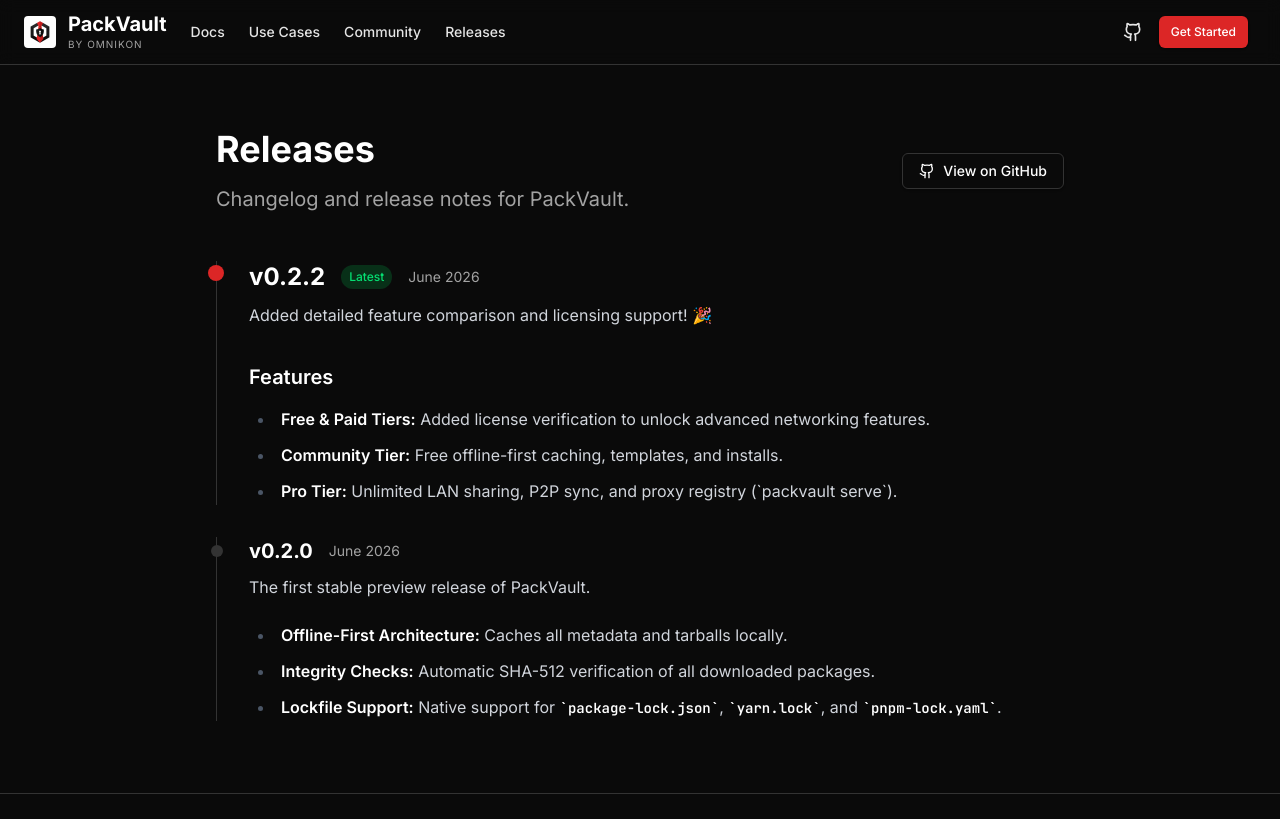
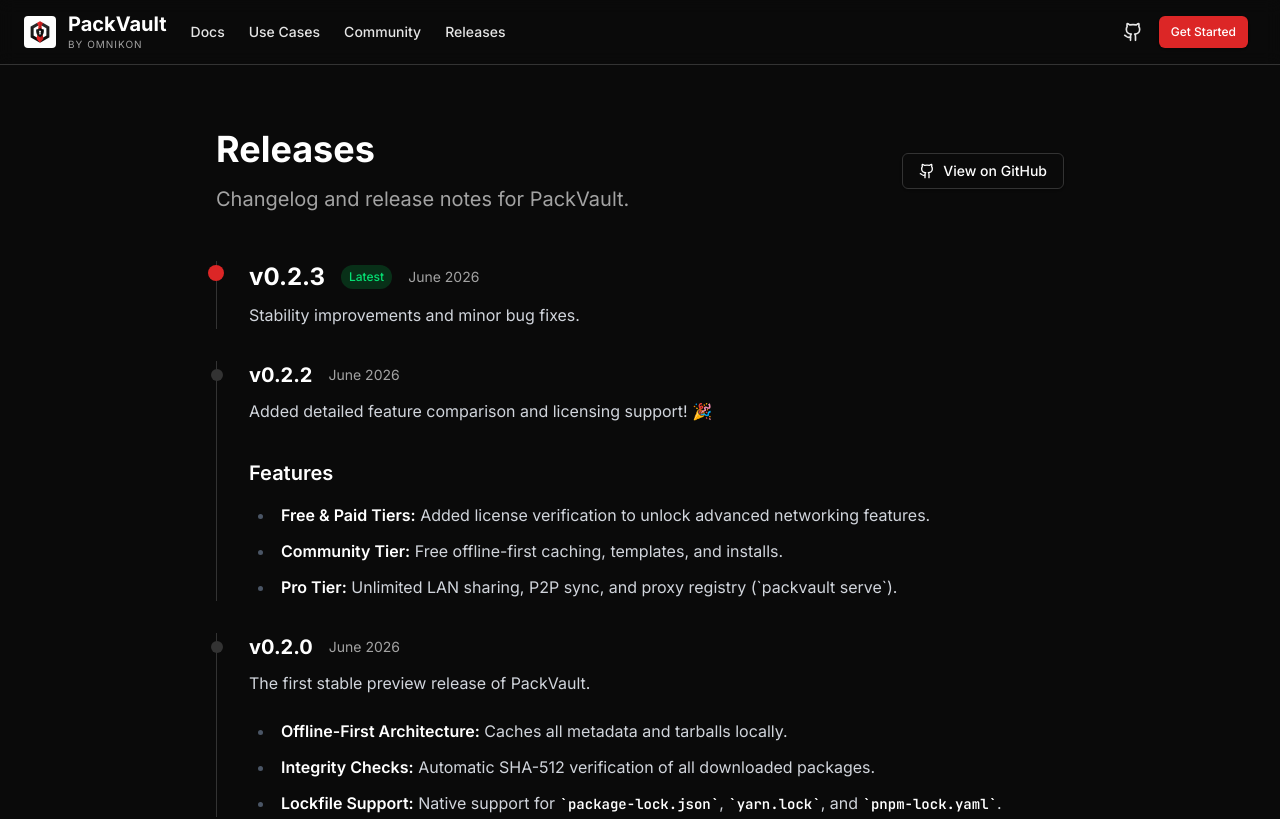
Before and after one commit to RishiByte/PackVault-Website, a Next.js app: page /releases in a window 1280 px wide. Shown: the top 819 px of the page. Built offline with nearby package versions, Linux system fonts and the light colour scheme.

Commit message:
chore: bump version to 0.2.3 and update releases

```diff
--- a/src/app/page.tsx
+++ b/src/app/page.tsx
@@ -157,7 +157,7 @@ export default function Home() {
                 className="inline-flex items-center rounded-full border border-[#5c1919] bg-[#2a0f0f] px-4 py-1 text-sm text-[#e88585] mb-8 font-medium shadow-sm"
               >
                 <span className="flex h-2 w-2 rounded-full bg-[#dc2626] mr-2"></span>
-                PackVault v1.0 by Omnikon
+                PackVault v0.2.3 by Omnikon
               </motion.div>
 
               <motion.h1
--- a/src/app/releases/page.tsx
+++ b/src/app/releases/page.tsx
@@ -26,12 +26,24 @@ export default function ReleasesPage() {
           </div>
 
           <div className="space-y-8">
-            {/* v0.2.2 */}
+            {/* v0.2.3 */}
             <div className="relative pl-8 border-l border-[#333333]">
               <div className="absolute w-4 h-4 rounded-full bg-[#dc2626] -left-[9px] top-1"></div>
               <div className="mb-2 flex items-center gap-4">
-                <h2 className="text-2xl font-bold text-white">v0.2.2</h2>
+                <h2 className="text-2xl font-bold text-white">v0.2.3</h2>
                 <span className="px-2 py-1 text-xs font-medium rounded-full bg-green-500/20 text-green-400">Latest</span>
+                <span className="text-sm text-[#a3a3a3]">June 2026</span>
+              </div>
+              <div className="prose prose-invert prose-red max-w-none">
+                <p>Stability improvements and minor bug fixes.</p>
+              </div>
+            </div>
+
+            {/* v0.2.2 */}
+            <div className="relative pl-8 border-l border-[#333333]">
+              <div className="absolute w-3 h-3 rounded-full bg-[#333333] -left-[6.5px] top-2"></div>
+              <div className="mb-2 flex items-center gap-4">
+                <h2 className="text-xl font-bold text-white">v0.2.2</h2>
                 <span className="text-sm text-[#a3a3a3]">June 2026</span>
               </div>
               <div className="prose prose-invert prose-red max-w-none">
```
